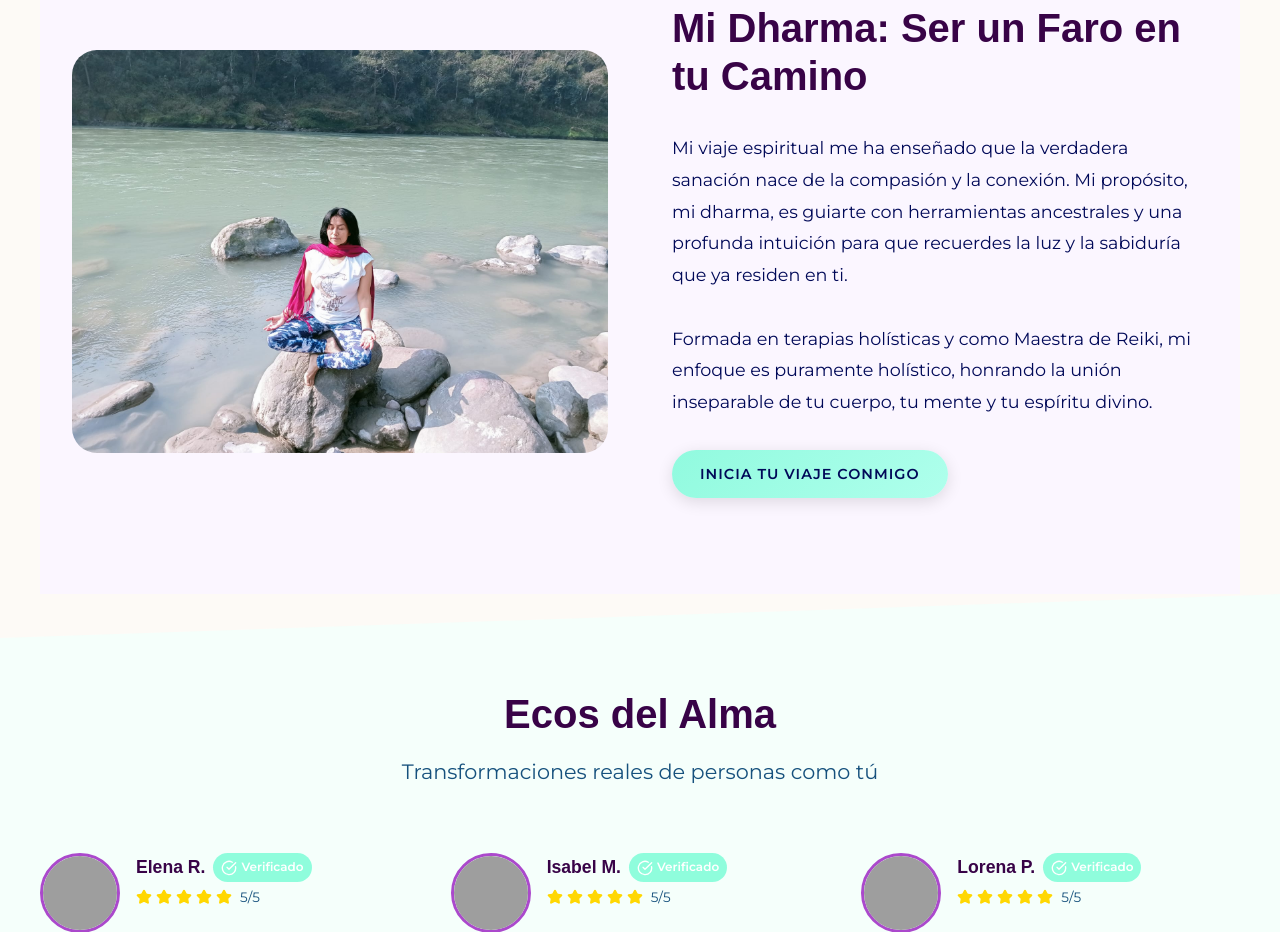
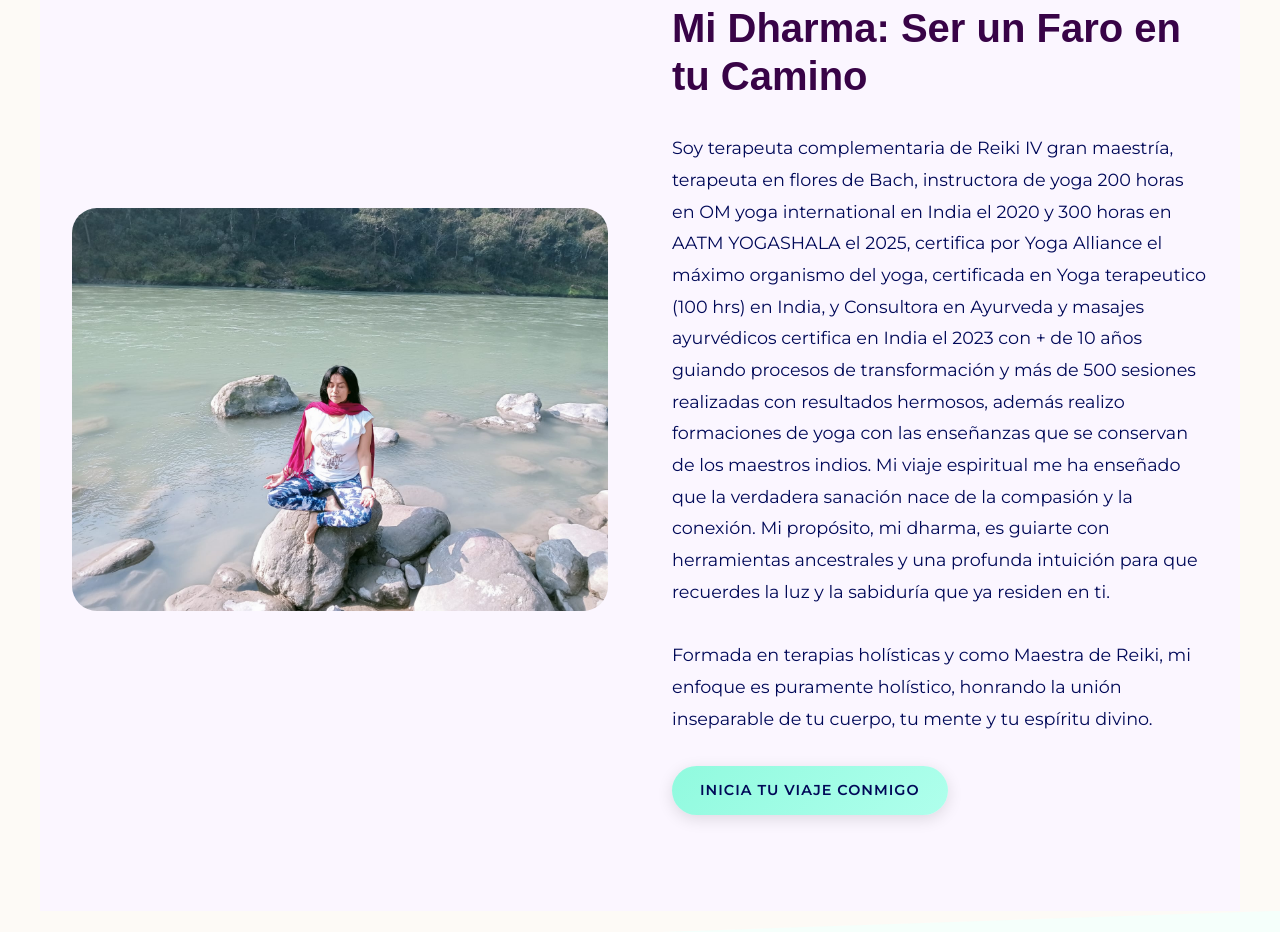
Before and after one commit to AiriAura/krisstinaterapias, a Next.js app: page / in a window 1280 px wide. Shown: the part 4080-5012 px from the top of the page. Built offline with nearby package versions, Linux system fonts and the light colour scheme; grey boxes are pictures that could not be loaded; a web font is replaced by a local one.

Commit message:
check para volver a subir a firebase

```diff
--- a/src/app/page.js
+++ b/src/app/page.js
@@ -323,7 +323,7 @@ export default function Home() {
             />
             <div>
               <h2>Mi Dharma: Ser un Faro en tu Camino</h2>
-              <p>Mi viaje espiritual me ha enseñado que la verdadera sanación nace de la compasión y la conexión. Mi propósito, mi dharma, es guiarte con herramientas ancestrales y una profunda intuición para que recuerdes la luz y la sabiduría que ya residen en ti.</p>
+              <p> Soy terapeuta complementaria de Reiki IV gran maestría, terapeuta en flores de Bach, instructora de yoga 200 horas en OM yoga international en India el 2020 y 300 horas en AATM YOGASHALA el 2025, certifica por Yoga Alliance el máximo organismo del yoga, certificada en Yoga terapeutico (100 hrs) en India, y Consultora en Ayurveda y masajes ayurvédicos certifica en India el 2023 con + de 10 años guiando procesos de transformación y más de 500 sesiones realizadas con resultados hermosos, además realizo formaciones de yoga con las enseñanzas que se conservan de los maestros indios. Mi viaje espiritual me ha enseñado que la verdadera sanación nace de la compasión y la conexión. Mi propósito, mi dharma, es guiarte con herramientas ancestrales y una profunda intuición para que recuerdes la luz y la sabiduría que ya residen en ti.</p>
               <p>Formada en terapias holísticas y como Maestra de Reiki, mi enfoque es puramente holístico, honrando la unión inseparable de tu cuerpo, tu mente y tu espíritu divino.</p>
               <NavLink href="#contacto" className="btn">
                 Inicia tu Viaje Conmigo
```
